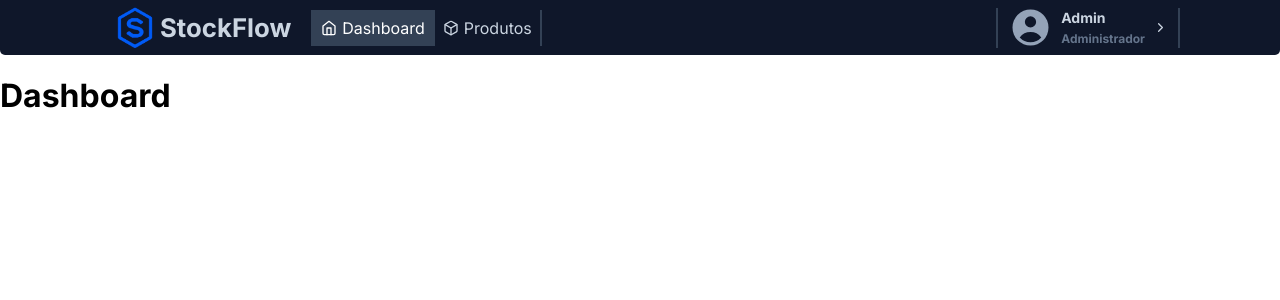
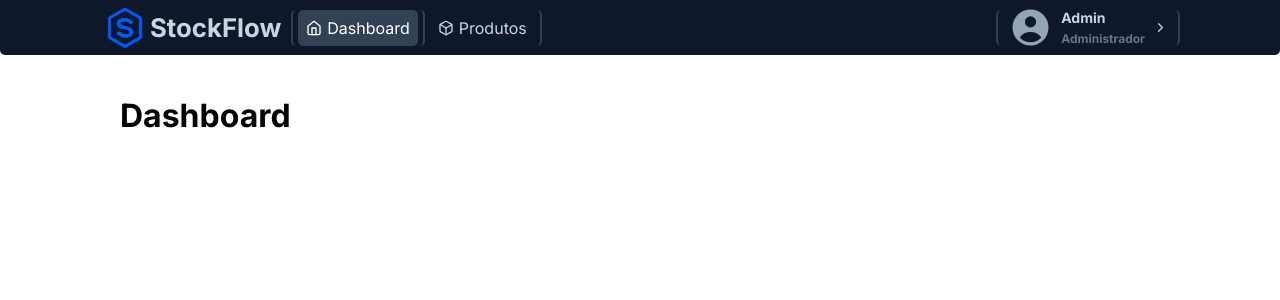
Before and after one commit to 062NwN/Distribution-management, a React (Create React App) app in the folder Frontend/: page / in a window 1280 px wide. Shown: the top 300 px of the page. Built offline with nearby package versions, Linux system fonts and the light colour scheme.

Commit message:
Pagina de produtos

```diff
--- a/Frontend/src/App.css
+++ b/Frontend/src/App.css
@@ -0,0 +1,5 @@
+.body{
+    padding: 20px 120px;
+
+    margin: 0;
+}
--- a/Frontend/src/App.js
+++ b/Frontend/src/App.js
@@ -14,12 +14,15 @@ function App() {
         <NavBar />
       </header>
 
-      <Routes>
-        <Route path="/" element={<Dashboard />} />
-        <Route path="/products" element={<Products />} />
+      <div className='body'>
+        <Routes>
+          <Route path="/" element={<Dashboard />} />
+          <Route path="/products" element={<Products />} />
 
-        <Route path="/login" element={<Dashboard />} />
-      </Routes>
+          <Route path="/login" element={<Dashboard />} />
+        </Routes>
+      </div>
+
     </div>
   );
 }
--- a/Frontend/src/components/NavBar.module.css
+++ b/Frontend/src/components/NavBar.module.css
@@ -50,7 +50,7 @@ body {
 
     color: var(--navbar-text);
 
-    padding: 10px;
+    padding: 10px 0;
 
     height: 35px;
 }
@@ -85,10 +85,16 @@ body {
 .link{
     border-left: 2px solid var(--navbar-border);
     border-right: 2px solid var(--navbar-border);
+    border-radius: 5px;
+
+    padding: 0 5px;
 }
 
 .link2{
     border-right: 2px solid var(--navbar-border);
+    border-radius: 5px;
+
+    padding: 0 5px;
 }
 
 .menu a:hover{
@@ -111,10 +117,11 @@ body {
 
     border-left: 2px solid var(--navbar-border);
     border-right: 2px solid var(--navbar-border);
+    border-radius: 5px;
 
     padding: 0 10px;
 
-    height: 40px;
+    height: 35px;
 }
 
 .admin{
@@ -171,6 +178,9 @@ body {
 
 .menu a.active {
     background-color: var(--navbar-border);
+
+    border-radius: 5px;
+
     color: var(--navbar-active-text);
 }
 
--- a/Frontend/src/pages/NewProduct.jsx
+++ b/Frontend/src/pages/NewProduct.jsx
@@ -1,6 +1,72 @@
+import { FiCalendar, FiBell, FiBox } from "react-icons/fi";
+
+import Styles from '../pages_css/NewProduct.module.css';
+
 function NewProduct() {
-    return(
-        <h1>Product</h1>
+    const date = new Date();
+
+    const dataFormatada = date.toLocaleDateString('pt-BR', {
+        day: '2-digit',
+        month: 'long',
+        year: 'numeric'
+    });
+
+    return (
+        <section className={Styles.container}>
+            <article className={Styles.header}>
+                <div className={Styles.title}>
+                    <h1>Produtos</h1>
+                    <p>Visão geral dos seus produtos.</p>
+                </div>
+
+                <div className={Styles.date}>
+                    <p><FiCalendar /> {dataFormatada}</p>
+                    <h4><FiBell /></h4>
+                </div>
+            </article>
+
+            <article className={Styles.cards_main}>
+                <div className={Styles.cards}>
+                    <div className={Styles.cards_svg}>
+                        <FiBox />
+                    </div>
+                    <div className={Styles.cards_infor}>
+                        <h4 className={Styles.cards_title}>Produtos Cadastrados</h4>
+                        <h3 className={Styles.cards_value}>0</h3>
+                    </div>
+                </div>
+
+                <div className={Styles.cards}>
+                    <div className={Styles.cards_svg}>
+                        <FiBox />
+                    </div>
+                    <div className={Styles.cards_infor}>
+                        <h4 className={Styles.cards_title}>Produtos Ativos</h4>
+                        <h3 className={Styles.cards_value}>0</h3>
+                    </div>
+                </div>
+
+                <div className={Styles.cards}>
+                    <div className={Styles.cards_svg}>
+                        <FiBox />
+                    </div>
+                    <div className={Styles.cards_infor}>
+                        <h4 className={Styles.cards_title}>Estoque Baixo</h4>
+                        <h3 className={Styles.cards_value}>0</h3>
+                    </div>
+                </div>
+
+                <div className={Styles.cards}>
+                    <div className={Styles.cards_svg}>
+                        <FiBox />
+                    </div>
+                    <div className={Styles.cards_infor}>
+                        <h4 className={Styles.cards_title}>Produtos Esgotados </h4>
+                        <h3 className={Styles.cards_value}>0</h3>
+                    </div>
+                </div>
+            </article>
+        </section>
     )
 }
 
--- /dev/null
+++ b/Frontend/src/pages_css/NewProduct.module.css
@@ -0,0 +1,190 @@
+:root {
+    --primary: #2563EB;
+    --primary-dark: #1D4ED8;
+    --primary-light: #DBEAFE;
+
+    --background: #F8FAFC;
+    --surface: #FFFFFF;
+    --border: #E2E8F0;
+
+    --text-primary: #0F172A;
+    --text-secondary: #64748B;
+    --text-muted: #94A3B8;
+
+    --success: #16A34A;
+    --success-light: #DCFCE7;
+
+    --warning: #D97706;
+    --warning-light: #FEF3C7;
+
+    --danger: #DC2626;
+    --danger-light: #FEE2E2;
+
+    --svg-blue: #DBEAFE;
+    --svg-green: #DCFCE7;
+    --svg-purple: #EDE9FE;
+    --svg-orange: #FEF3C7;
+    --svg-red: #FEE2E2;
+    --svg-cyan: #E0F2FE;
+    --svg-pink: #FCE7F3;
+    --svg-gray: #F1F5F9;
+
+    --card-blue-bg: #2563EB;
+    --card-green-bg: #16A34A;
+    --card-purple-bg: #7C3AED;
+    --card-orange-bg: #D97706;
+    --card-red-bg: #DC2626;
+    --card-cyan-bg: #0284C7;
+    --card-pink-bg: #DB2777;
+    --card-gray-bg: #475569;
+}
+
+html,
+body {
+    margin: 0;
+    padding: 0;
+}
+
+.container {
+    border: 1px solid var(--border);
+    border-radius: 5px;
+
+    background-color: var(--background);
+
+    height: 85vh;
+}
+
+.header {
+    margin: 0;
+    padding: 15px 50px;
+
+    height: 50px;
+
+    border-bottom: 2px solid var(--text-muted);
+
+    background-color: white;
+
+    display: flex;
+    justify-content: space-between;
+    align-items: center;
+}
+
+.header h1,
+.header p {
+    margin: 0;
+}
+
+.header h1 {
+    font-size: 26px;
+}
+
+.date {
+    display: flex;
+    justify-content: center;
+    align-items: center;
+
+    gap: 15px;
+}
+
+.date h4 {
+    color: var(--text-secondary);
+    transition: background-color 0.2s ease, color 0.2s ease;
+
+    padding: 5px;
+
+    border-radius: 5px;
+}
+
+.date h4:hover {
+    background-color: var(--primary-light);
+    color: var(--primary);
+}
+
+.date p {
+    display: flex;
+    justify-content: center;
+    align-items: center;
+
+    gap: 8px;
+
+    color: var(--text-secondary)
+}
+
+.date svg {
+    width: 20px;
+    height: auto;
+}
+
+.title p {
+    margin: 5px 0;
+    color: var(--text-secondary)
+}
+
+.cards_main{
+    display: flex;
+    justify-content: space-between;
+    align-items: center;
+}
+
+.cards {
+    background-color: var(--surface);
+
+    display: flex;
+    justify-content: center;
+    align-items: center;
+
+    border: 1px solid var(--border);
+    border-radius: 10px;
+
+    gap: 10px;
+
+    width: 250px;
+    height: 100px;
+
+    margin: 20px 50px;
+}
+
+.cards_svg {
+    padding: 10px;
+
+    border-radius: 15px;
+
+    width: 25px;
+    height: 30px;
+
+    display: flex;
+    justify-content: center;
+    align-items: center;
+}
+
+.cards_svg svg {
+    width: 25px;
+    height: auto;
+}
+
+.cards_svg:nth-child(1) {
+    background-color: var(--card-cyan-bg);
+    color: var(--svg-cyan);
+}
+
+.cards_infor {
+    display: flex;
+    flex-direction: column;
+    gap: 4px;
+}
+
+.cards_title {
+    margin: 0;
+
+    color: var(--text-secondary);
+    font-size: 14px;
+    font-weight: 500;
+}
+
+.cards_value {
+    margin: 0;
+
+    color: var(--text-primary);
+    font-size: 26px;
+    font-weight: 700;
+}
```
